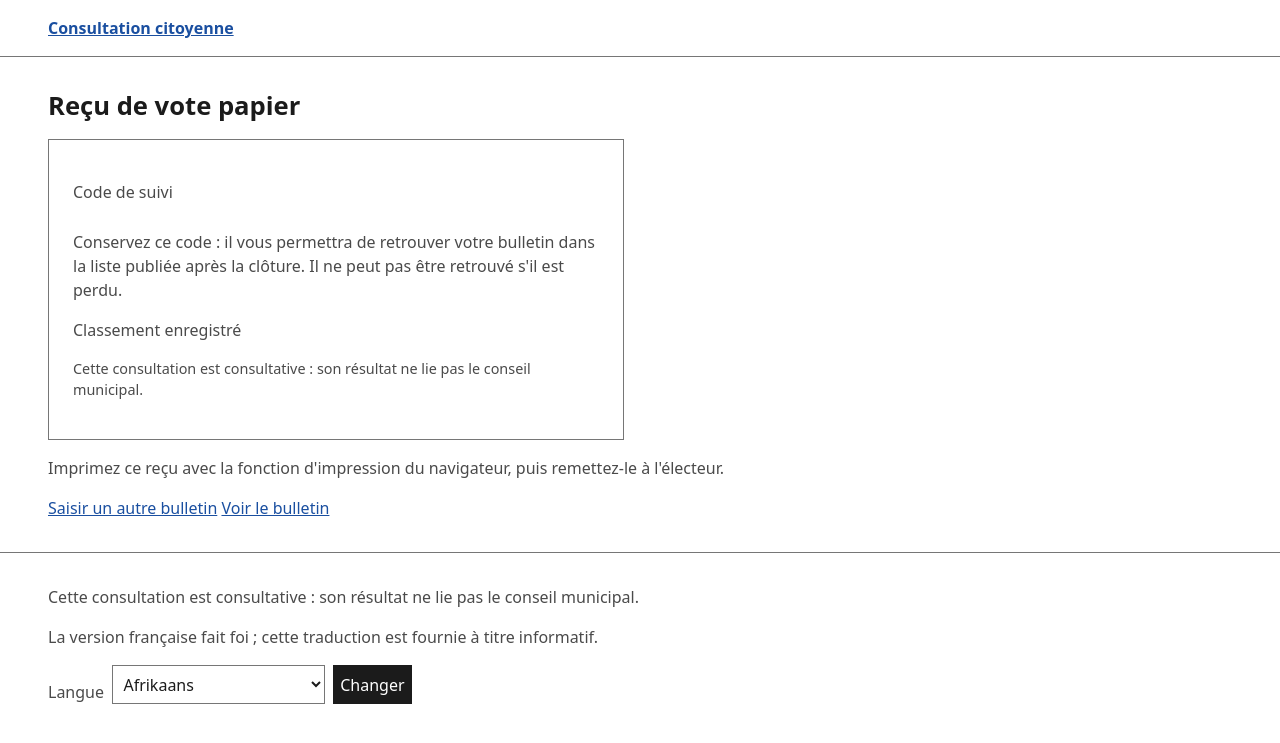
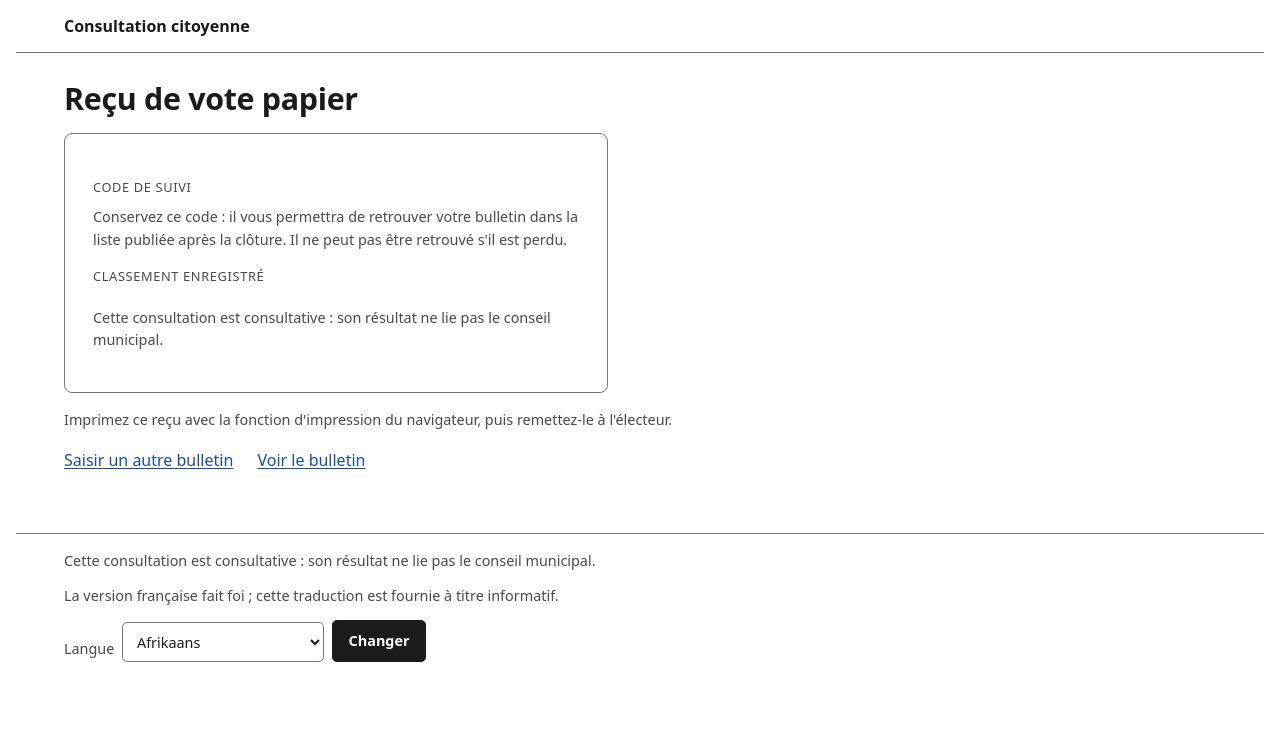
Before and after one commit to rv1nc3nt/polls, a Django app: template src/templates/backoffice/paper_receipt.html in a window 1280 px wide. Shown: the top 743 px of the page. Run offline with Django 5.2, Linux system fonts and the light colour scheme; the template is opened without the code that fills it, so the values that code supplies are empty.

Commit message:
static: give app.css a considered look, still one hand-written file
The espace mairie looked spartan. Reworked app.css without a framework (§14
stands): a type scale with balanced headings, a spacing rhythm, radii, a
centred content column so bars and content line up on a wide monitor, and real
treatment for buttons, fields, fieldsets, tables (header fill, row hover),
.facts, the message/callout family (one accent-left-border object), .collision,
.decision and the receipt.

Colours still come only from the seven :root variables — light and dark are the
same token swap as before, and every state is still a word with the colour as
decoration on top (3.1). Focus indicator untouched (10.7), sizes in rem (10.4).
No template changes; every existing selector is kept.

Co-Authored-By: Claude Sonnet 5 <noreply@anthropic.com>
Claude-Session: https://claude.ai/code/session_012woYVXPr4TxXgYSoKbPaia

```diff
--- a/src/static/css/app.css
+++ b/src/static/css/app.css
@@ -9,21 +9,27 @@
      are written in words, and the colour is decoration on top of the word;
    - the focus indicator is never removed and never relies on colour alone (10.7);
    - sizes are in rem, so the page survives a 200 % zoom (10.4);
-   - light and dark are a token swap and nothing else. Every rule below styles
-     through the seven variables; the two blocks after :root redefine only
-     those, keeping the same contrasts, so a dark viewer gets the same page in
+   - light and dark are a token swap and nothing else. Every rule below takes its
+     colours from the seven variables (plus a few layout constants that do not
+     change between themes); the two blocks after :root redefine only the
+     colours, keeping the same contrasts, so a dark viewer gets the same page in
      the other key. `prefers-color-scheme` is honoured, and `data-theme` on the
      root wins over it in either direction. */
 
 :root {
   color-scheme: light;
   --ink: #1b1b1b;
-  --ink-quiet: #4a4a4a;
+  --ink-quiet: #4a4a4a;      /* 9.3:1 on --paper */
   --paper: #ffffff;
   --paper-quiet: #f4f4f1;
-  --rule: #767676;          /* 4.5:1 on --paper */
-  --link: #1a4fa0;          /* 7.4:1 on --paper */
+  --rule: #767676;           /* 4.5:1 on --paper */
+  --link: #1a4fa0;           /* 7.4:1 on --paper */
   --focus: #b8003f;
+
+  --radius: 0.5rem;
+  --radius-sm: 0.3rem;
+  --measure: 42rem;          /* comfortable reading width for prose */
+  --page: 78rem;             /* the centred content column */
 }
 
 @media (prefers-color-scheme: dark) {
@@ -54,13 +60,20 @@
 
 body {
   margin: 0;
-  padding: 0;
   color: var(--ink);
   background: var(--paper);
-  font: 1rem/1.5 system-ui, -apple-system, "Segoe UI", sans-serif;
+  font: 1rem/1.55 system-ui, -apple-system, "Segoe UI", sans-serif;
+  -webkit-font-smoothing: antialiased;
 }
 
-main, .banner, .contentinfo, .pollnav, .messages { padding: 1rem clamp(1rem, 4vw, 3rem); }
+/* One centred column. Bars and content share the same bounds so their edges
+   line up on a wide monitor; the inline padding is the same everywhere. */
+.banner, .pollnav, .messages, main, .contentinfo {
+  max-width: var(--page);
+  margin-inline: auto;
+  padding: 1rem clamp(1rem, 4vw, 3rem);
+}
+main { padding-block: 1.75rem 3rem; }
 
 /* The skip link is the first focusable element and is off-screen until focused,
    never `display: none`, which would take it out of the tab order (12.7). */
@@ -71,10 +84,11 @@ main, .banner, .contentinfo, .pollnav, .messages { padding: 1rem clamp(1rem, 4vw
   padding: 0.5rem 1rem;
   background: var(--ink);
   color: var(--paper);
+  border-radius: 0 0 var(--radius-sm) 0;
 }
 .skip:focus { left: 0; z-index: 10; }
 
-a { color: var(--link); }
+a { color: var(--link); text-underline-offset: 0.15em; }
 a:hover { text-decoration-thickness: 2px; }
 
 /* Visible focus everywhere, outline rather than a colour swap, so it survives
@@ -82,7 +96,26 @@ a:hover { text-decoration-thickness: 2px; }
 :focus-visible {
   outline: 3px solid var(--focus);
   outline-offset: 2px;
+  border-radius: var(--radius-sm);
 }
+
+/* ---- type scale ---------------------------------------------------------- */
+
+h1, h2, h3 { line-height: 1.2; text-wrap: balance; }
+h1 { font-size: clamp(1.5rem, 1.1rem + 1.6vw, 1.9rem); letter-spacing: -0.01em; margin: 0 0 1rem; }
+h2 { font-size: 1.2rem; margin: 1.9rem 0 0.7rem; }
+h3 { font-size: 1rem; margin: 1.4rem 0 0.5rem; }
+p { margin: 0 0 0.8rem; }
+main > p, .paper-form p, .receipt p { max-width: var(--measure); }
+section { margin-bottom: 1.75rem; }
+section:last-child { margin-bottom: 0; }
+
+.notice, .help { color: var(--ink-quiet); }
+.help { font-size: 0.9rem; }
+.pending, .purged { font-style: italic; color: var(--ink-quiet); }
+.required { font-weight: 400; color: var(--ink-quiet); }
+
+/* ---- shell ------------------------------------------------------------- */
 
 .banner {
   display: flex;
@@ -90,122 +123,225 @@ a:hover { text-decoration-thickness: 2px; }
   gap: 1rem;
   align-items: baseline;
   justify-content: space-between;
+  padding-block: 0.85rem;
   border-bottom: 1px solid var(--rule);
 }
 .site-name { font-weight: 700; margin: 0; }
+.site-name a { color: var(--ink); text-decoration: none; }
 .account { display: flex; gap: 0.75rem; align-items: baseline; }
 .account__name { font-weight: 600; }
 
 .pollnav {
   background: var(--paper-quiet);
   border-bottom: 1px solid var(--rule);
+  padding-block: 0.85rem;
 }
 .pollnav__poll { margin: 0; font-weight: 600; }
+.pollnav__links {
+  list-style: none;
+  display: flex;
+  flex-wrap: wrap;
+  gap: 0.2rem 1.4rem;
+  margin: 0.55rem 0 0;
+  padding: 0;
+}
+.pollnav__links a {
+  color: var(--ink);
+  text-decoration: none;
+  padding: 0.15rem 0;
+  border-bottom: 2px solid transparent;
+}
+.pollnav__links a:hover { border-bottom-color: var(--rule); }
+.pollnav__links a[aria-current="page"] { font-weight: 700; border-bottom-color: var(--focus); }
+
+.contentinfo { border-top: 1px solid var(--rule); color: var(--ink-quiet); font-size: 0.9rem; }
+.langswitch { display: flex; gap: 0.5rem; align-items: end; flex-wrap: wrap; margin-top: 0.75rem; }
+.langswitch label { font-weight: 400; }
+
+/* ---- messages and callouts ------------------------------------------------
+   All the same object: an accent bar down the left of a tinted box. The word
+   inside carries the meaning; the colour only sorts it (3.1). */
 
 .messages { list-style: none; margin: 0; }
-.message { border-left: 4px solid var(--rule); padding: 0.5rem 0.75rem; margin-bottom: 0.5rem; }
-/* The level is printed as a word by the template; this only styles it. */
-.message__level { font-weight: 700; text-transform: uppercase; font-size: 0.8rem; }
-.message--error { border-left-color: var(--focus); }
+.message,
+.blocker,
+.error,
+.receipt__notice,
+.validation-report li {
+  border-left: 4px solid var(--rule);
+  background: var(--paper-quiet);
+  padding: 0.6rem 0.85rem;
+  border-radius: 0 var(--radius-sm) var(--radius-sm) 0;
+  margin-bottom: 0.5rem;
+}
+.message__level { font-weight: 700; text-transform: uppercase; font-size: 0.78rem; letter-spacing: 0.04em; }
+.message--error,
+.blocker,
+.error,
+.receipt__notice,
+.validation-report__bad { border-left-color: var(--focus); }
+.error { font-weight: 600; }
+.validation-report__ok { border-left-color: #2f7d3a; }
+.validation-report__warn { border-left-color: #8a6d1f; }
 
-.error { border-left: 4px solid var(--focus); padding: 0.5rem 0.75rem; font-weight: 600; }
-.notice, .help { color: var(--ink-quiet); }
+.blockers, .validation-report { list-style: none; padding: 0; margin: 0.5rem 0 1.25rem; }
 
-h1 { font-size: 1.6rem; line-height: 1.25; }
+/* ---- forms ------------------------------------------------------------- */
 
-table { border-collapse: collapse; width: 100%; }
-caption { text-align: left; font-weight: 600; padding-bottom: 0.5rem; }
-th, td { text-align: left; padding: 0.5rem; border-bottom: 1px solid var(--rule); }
+label { display: block; font-weight: 600; margin-bottom: 0.15rem; }
+.field { margin-bottom: 1.15rem; }
+.field .help, .privacy { display: block; margin-top: 0.1rem; color: var(--ink-quiet); }
 
-.tag {
+input, select, textarea, button { font: inherit; }
+input, select, textarea {
+  padding: 0.45rem 0.6rem;
   border: 1px solid var(--rule);
-  border-radius: 0.2rem;
-  padding: 0 0.3rem;
-  font-size: 0.8rem;
+  border-radius: var(--radius-sm);
+  background: var(--paper);
+  color: var(--ink);
+  max-width: 100%;
 }
+input[type="search"], input[type="text"], input[type="email"], input[type="date"], select {
+  min-height: 2.5rem;
+}
+input[type="search"], input[type="text"], input[type="email"] { width: min(30rem, 100%); }
+select { cursor: pointer; }
+input:focus-visible, select:focus-visible, textarea:focus-visible { border-color: var(--focus); }
+input[type="checkbox"], input[type="radio"] { accent-color: var(--focus); width: 1rem; height: 1rem; }
 
-label { display: block; font-weight: 600; }
-input, select, button { font: inherit; padding: 0.4rem; }
-input, select { border: 1px solid var(--rule); background: var(--paper); color: var(--ink); }
 button {
+  padding: 0.55rem 1rem;
+  font-weight: 600;
   border: 1px solid var(--ink);
+  border-radius: var(--radius-sm);
   background: var(--ink);
   color: var(--paper);
   cursor: pointer;
+  transition: opacity 0.12s ease;
 }
+button:hover { opacity: 0.85; }
+button:active { opacity: 0.7; }
 
-.contentinfo { border-top: 1px solid var(--rule); color: var(--ink-quiet); }
-.langswitch { display: flex; gap: 0.5rem; align-items: end; flex-wrap: wrap; }
-.langswitch label { font-weight: 400; }
+fieldset {
+  border: 1px solid var(--rule);
+  border-radius: var(--radius);
+  padding: 1rem 1.1rem;
+  margin: 0 0 1.25rem;
+}
+legend { font-weight: 700; padding: 0 0.4rem; }
 
-/* Screens 1 and 8. Every state word below is written out by the template; the
-   colour here is decoration on a word that already says it (3.1). */
+/* ---- tables ---------------------------------------------------------- */
 
-.pollnav__links { list-style: none; display: flex; gap: 1rem; margin: 0.5rem 0 0; padding: 0; }
+table { border-collapse: collapse; width: 100%; margin: 0.5rem 0 1.75rem; }
+caption { text-align: left; font-weight: 600; padding-bottom: 0.6rem; }
+th, td { text-align: left; padding: 0.6rem 0.7rem; border-bottom: 1px solid var(--rule); vertical-align: top; }
+thead th { background: var(--paper-quiet); border-bottom-width: 2px; font-size: 0.92rem; }
+tbody tr:last-child td { border-bottom: 0; }
+tbody tr:hover td { background: var(--paper-quiet); }
 
-.facts { display: grid; grid-template-columns: max-content 1fr; gap: 0.25rem 1rem; margin: 0; }
-.facts dt { font-weight: 600; }
-.facts dd { margin: 0; }
-
-.blockers { list-style: none; padding: 0; }
-.blocker { border-left: 4px solid var(--focus); padding: 0.5rem 0.75rem; margin-bottom: 0.5rem; }
-
-.actions { line-height: 2; }
-.pending, .purged { font-style: italic; color: var(--ink-quiet); }
-
-.filters { display: flex; flex-wrap: wrap; gap: 1rem; align-items: end; margin-bottom: 1rem; }
-.filters p { margin: 0; }
-.filters .help { display: block; font-size: 0.85rem; }
-
-.pagination { display: flex; gap: 1rem; align-items: baseline; margin-top: 1rem; }
+.tag {
+  display: inline-block;
+  border: 1px solid var(--rule);
+  border-radius: var(--radius-sm);
+  padding: 0 0.35rem;
+  font-size: 0.8rem;
+}
 
 /* An audit row's before/after is JSON; let it scroll rather than stretch the
    table past the viewport. */
 td code { display: inline-block; max-width: 32rem; overflow-x: auto; }
 
-/* Screen 4. The two decisions sit side by side and are told apart by their
-   legend, never by colour alone (R-14.1). */
-.review { border-top: 1px solid var(--rule); padding-top: 1rem; margin-top: 1.5rem; }
-.decision { display: flex; flex-wrap: wrap; gap: 1.5rem; align-items: start; }
-.decision__half { border: 1px solid var(--rule); padding: 0.75rem; }
+/* ---- screen 1: tableau de bord --------------------------------------- */
+
+.facts {
+  display: grid;
+  grid-template-columns: max-content 1fr;
+  gap: 0.4rem 1.25rem;
+  margin: 0.5rem 0 1.25rem;
+}
+.facts dt { font-weight: 600; color: var(--ink-quiet); }
+.facts dd { margin: 0; }
+
+.actions { list-style: none; padding: 0; margin: 0.5rem 0 0; display: flex; flex-direction: column; gap: 0.5rem; }
+
+/* ---- screen 8: journal d'audit ------------------------------------- */
+
+.filters { display: flex; flex-wrap: wrap; gap: 1rem; align-items: end; margin-bottom: 1.25rem; }
+.filters p { margin: 0; }
+.filters .help { display: block; font-size: 0.85rem; }
+.pagination { display: flex; gap: 1rem; align-items: baseline; margin-top: 1.25rem; }
+
+/* ---- screen 4: file d'attente des inscriptions --------------------
+   The two decisions sit side by side and are told apart by their legend,
+   never by colour alone (R-14.1). */
+
+.review { border-top: 1px solid var(--rule); padding-top: 1.25rem; margin-top: 1.75rem; }
+.decision { display: flex; flex-wrap: wrap; gap: 1.25rem; align-items: start; }
+.decision__half {
+  flex: 1 1 20rem;
+  border: 1px solid var(--rule);
+  border-radius: var(--radius);
+  padding: 1rem 1.1rem;
+}
+/* Screen 6 wraps a <fieldset> inside a .decision__half <form>; don't draw the
+   box twice. Screen 4's .decision__half is itself the fieldset. */
+.decision__half > fieldset { border: 0; border-radius: 0; padding: 0; margin: 0; }
 .decision__half legend { font-weight: 700; padding: 0 0.4rem; }
-.field { margin-bottom: 1rem; }
-.field .help, .privacy { display: block; color: var(--ink-quiet); }
-.required { font-weight: 400; color: var(--ink-quiet); }
 
-/* Screen 3's validation report. Status is written as a word by the template
-   (0 lignes / n lignes) and this only tints the row — never the only signal. */
-.validation-report { list-style: none; padding: 0; }
-.validation-report li { border-left: 4px solid var(--rule); padding: 0.4rem 0.75rem; margin-bottom: 0.35rem; }
-.validation-report__bad { border-left-color: var(--focus); }
-.validation-report__ok { border-left-color: #2f7d3a; }
-.validation-report__warn { border-left-color: #8a6d1f; }
+/* ---- screens 5–7: paper ballots (§6.5.5–7) ------------------------- */
 
-/* --- Screens 5–7: paper ballots (§6.5.5–7) -------------------------------- */
-
-.paper-search, .paper-form fieldset { margin-bottom: 1.5rem; }
-.paper-elector .facts, .receipt__ranking, .paper-ranking { margin: 0.5rem 0 1rem; }
-.ranking { list-style: decimal inside; padding-left: 0; }
+.paper-search { margin-bottom: 1.75rem; }
+.paper-elector .facts, .receipt__ranking, .paper-ranking { margin: 0.5rem 0 1.25rem; }
+.ranking { list-style: decimal; padding-left: 1.4rem; margin: 0.5rem 0 0; }
 .ranking__row { padding: 0.35rem 0; }
-.ranking__row label { margin-right: 0.5rem; }
+.ranking__row label { display: inline-block; margin: 0 0.6rem 0 0; font-weight: 400; }
 
 /* The dead end when the elector has already voted online (§6.4). Red, and also
    announced in words — the heading names the situation and role="alert" carries
    it to a screen reader, so the colour is never the only signal (R-14.1). */
-.collision { border: 2px solid var(--focus); padding: 0.75rem 1rem; margin: 1rem 0; }
-.collision__title { font-weight: 700; color: var(--focus); margin-top: 0; }
+.collision {
+  border: 2px solid var(--focus);
+  background: var(--paper-quiet);
+  border-radius: var(--radius);
+  padding: 0.9rem 1.1rem;
+  margin: 1rem 0 1.75rem;
+}
+.collision__title { font-weight: 700; color: var(--focus); font-size: 1.05rem; margin: 0 0 0.4rem; }
+.collision p:last-child { margin-bottom: 0; }
 
-/* --- The paper receipt (R-8.4) ----------------------------------------- */
+/* ---- the paper receipt (R-8.4) ---------------------------------------- */
 
-.receipt { border: 1px solid var(--rule); padding: 1.5rem; max-width: 36rem; }
-.receipt__poll { font-weight: 700; }
-.receipt__label { margin-bottom: 0.15rem; color: var(--ink-quiet); }
-.receipt__code { font-size: 1.6rem; letter-spacing: 0.15em; font-family: monospace; margin-top: 0; }
-.receipt__notice { border-left: 4px solid var(--focus); padding: 0.4rem 0.75rem; }
+.receipt {
+  border: 1px solid var(--rule);
+  border-radius: var(--radius);
+  padding: 1.75rem;
+  max-width: 34rem;
+}
+.receipt__poll { font-weight: 700; font-size: 1.1rem; margin: 0 0 1rem; }
+.receipt__label {
+  margin: 1rem 0 0.1rem;
+  color: var(--ink-quiet);
+  font-size: 0.8rem;
+  text-transform: uppercase;
+  letter-spacing: 0.05em;
+}
+.receipt__code {
+  font-size: 1.7rem;
+  font-weight: 600;
+  letter-spacing: 0.12em;
+  font-family: ui-monospace, "SFMono-Regular", Menlo, monospace;
+  margin: 0 0 0.5rem;
+}
 .receipt__identity, .receipt__consultative { font-size: 0.9rem; color: var(--ink-quiet); }
+.noprint + .noprint, .receipt + .noprint { margin-top: 1rem; }
+.noprint a + a { margin-left: 1.25rem; }
+
+@media (prefers-reduced-motion: reduce) {
+  *, *::before, *::after { transition: none !important; }
+}
 
 @media print {
   .banner, .pollnav, .messages, .contentinfo, .langswitch, .noprint { display: none !important; }
-  .receipt { border: none; padding: 0; max-width: none; }
-  main { margin: 0; }
+  .receipt { border: none; border-radius: 0; padding: 0; max-width: none; }
+  main { margin: 0; padding: 0; max-width: none; }
 }
```
